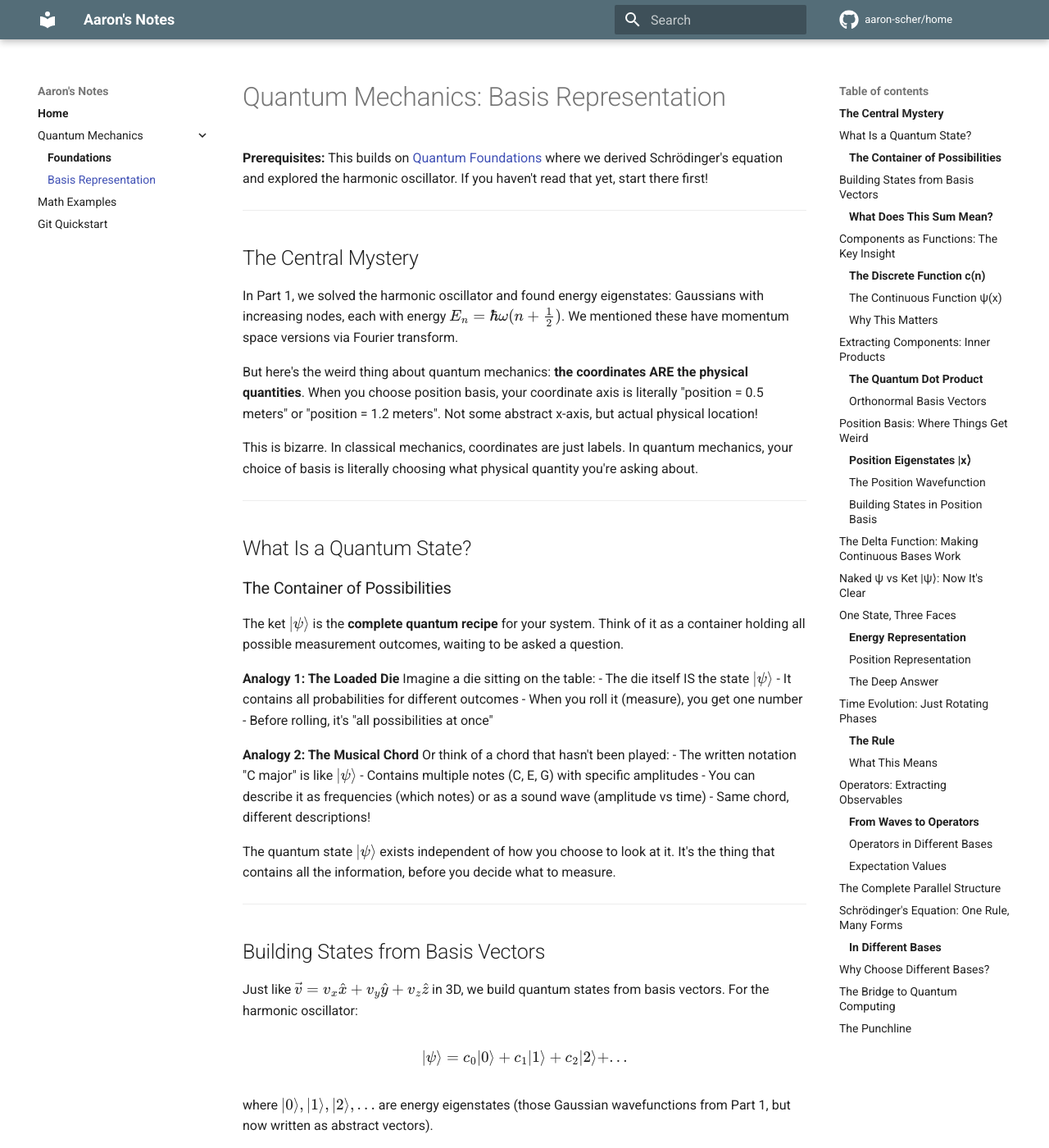
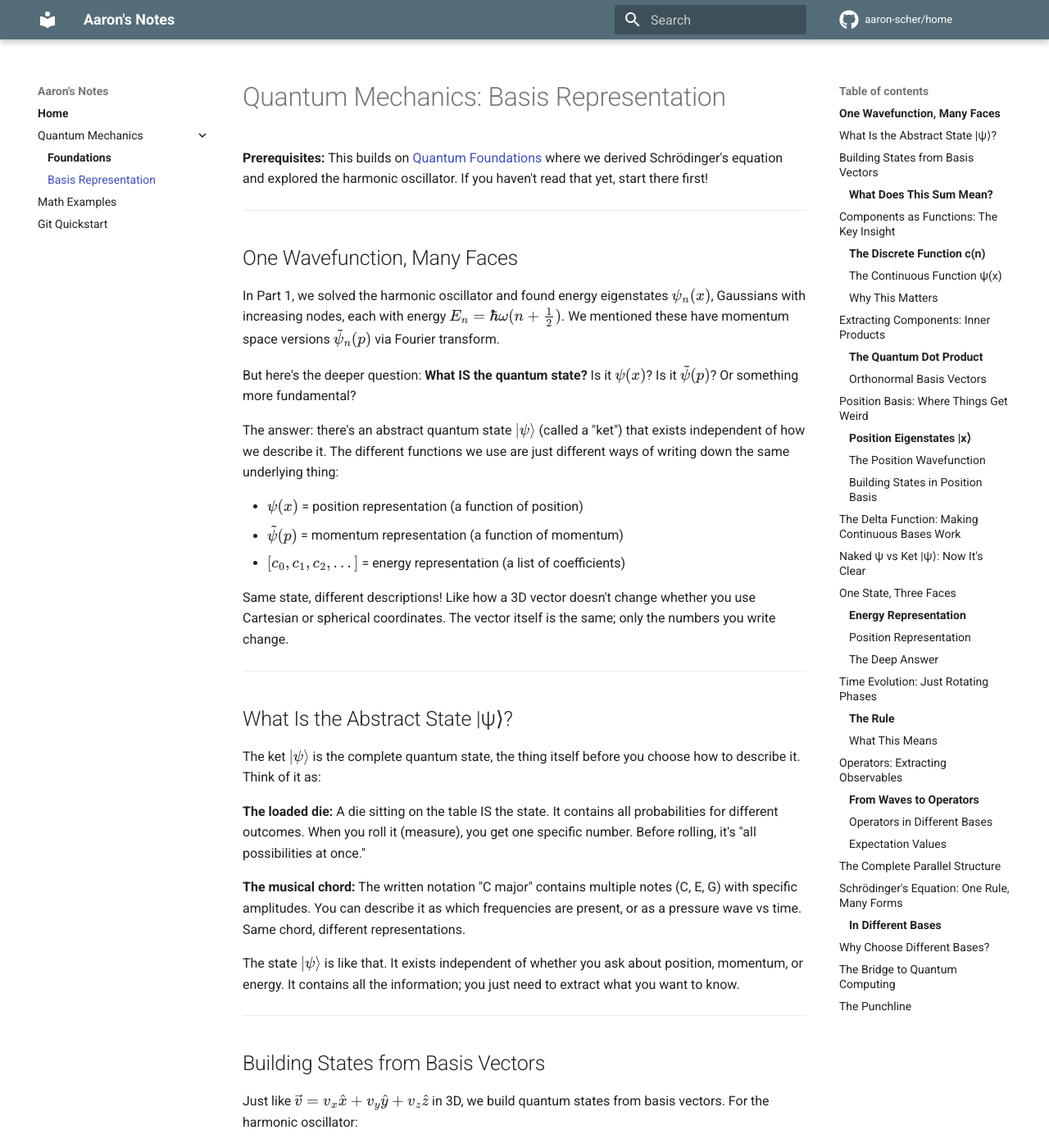
Before and after one commit to aaron-scher/home, an MkDocs documentation site: the page built from docs/quantum-mechanics/quantum-basis-representation.md, in a window 1280 px wide and 1400 px high. Shown: the whole window at 82% size. Built offline with MkDocs 1.6.1 and Material for MkDocs 9.7.7, drawn with Linux system fonts in a browser that asks for light colours; comment, search, counter and statistics services are not loaded.

Commit message:
Restore better opening: review Part 1, show multiple representations
Changed opening back to natural flow from Part 1:

Before: Started with confusing 'coordinates ARE physical quantities' mystery
After:
- Review harmonic oscillator from Part 1
- Show multiple representations: ψ(x), ψ̃(p), [c₀, c₁, c₂, ...]
- Raise natural question: What IS the quantum state?
- Introduce |ψ⟩ as abstract state underlying all representations

This flows naturally from where Part 1 ended and motivates the ket notation properly. The reader now has context for why we need |ψ⟩ instead of jumping into abstract concepts.

```diff
--- a/docs/quantum-mechanics/quantum-basis-representation.md
+++ b/docs/quantum-mechanics/quantum-basis-representation.md
@@ -4,37 +4,31 @@
 
 ---
 
-## The Central Mystery
+## One Wavefunction, Many Faces
 
-In Part 1, we solved the harmonic oscillator and found energy eigenstates: Gaussians with increasing nodes, each with energy $E_n = \hbar\omega(n + \frac{1}{2})$. We mentioned these have momentum space versions via Fourier transform.
+In Part 1, we solved the harmonic oscillator and found energy eigenstates $\psi_n(x)$, Gaussians with increasing nodes, each with energy $E_n = \hbar\omega(n + \frac{1}{2})$. We mentioned these have momentum space versions $\tilde{\psi}_n(p)$ via Fourier transform.
 
-But here's the weird thing about quantum mechanics: **the coordinates ARE the physical quantities**. When you choose position basis, your coordinate axis is literally "position = 0.5 meters" or "position = 1.2 meters". Not some abstract x-axis, but actual physical location!
+But here's the deeper question: **What IS the quantum state?** Is it $\psi(x)$? Is it $\tilde{\psi}(p)$? Or something more fundamental?
 
-This is bizarre. In classical mechanics, coordinates are just labels. In quantum mechanics, your choice of basis is literally choosing what physical quantity you're asking about.
+The answer: there's an abstract quantum state $|\psi\rangle$ (called a "ket") that exists independent of how we describe it. The different functions we use are just different ways of writing down the same underlying thing:
+
+- $\psi(x)$ = position representation (a function of position)
+- $\tilde{\psi}(p)$ = momentum representation (a function of momentum)
+- $[c_0, c_1, c_2, ...]$ = energy representation (a list of coefficients)
+
+Same state, different descriptions! Like how a 3D vector doesn't change whether you use Cartesian or spherical coordinates. The vector itself is the same; only the numbers you write change.
 
 ---
 
-## What Is a Quantum State?
+## What Is the Abstract State |ψ⟩?
 
-### The Container of Possibilities
+The ket $|\psi\rangle$ is the complete quantum state, the thing itself before you choose how to describe it. Think of it as:
 
-The ket $|\psi\rangle$ is the **complete quantum recipe** for your system. Think of it as a container holding all possible measurement outcomes, waiting to be asked a question.
+**The loaded die:** A die sitting on the table IS the state. It contains all probabilities for different outcomes. When you roll it (measure), you get one specific number. Before rolling, it's "all possibilities at once."
 
-**Analogy 1: The Loaded Die**
-Imagine a die sitting on the table:
-- The die itself IS the state $|\psi\rangle$
-- It contains all probabilities for different outcomes
-- When you roll it (measure), you get one number
-- Before rolling, it's "all possibilities at once"
+**The musical chord:** The written notation "C major" contains multiple notes (C, E, G) with specific amplitudes. You can describe it as which frequencies are present, or as a pressure wave vs time. Same chord, different representations.
 
-**Analogy 2: The Musical Chord**
-Or think of a chord that hasn't been played:
-- The written notation "C major" is like $|\psi\rangle$
-- Contains multiple notes (C, E, G) with specific amplitudes
-- You can describe it as frequencies (which notes) or as a sound wave (amplitude vs time)
-- Same chord, different descriptions!
-
-The quantum state $|\psi\rangle$ exists independent of how you choose to look at it. It's the thing that contains all the information, before you decide what to measure.
+The state $|\psi\rangle$ is like that. It exists independent of whether you ask about position, momentum, or energy. It contains all the information; you just need to extract what you want to know.
 
 ---
 
```
